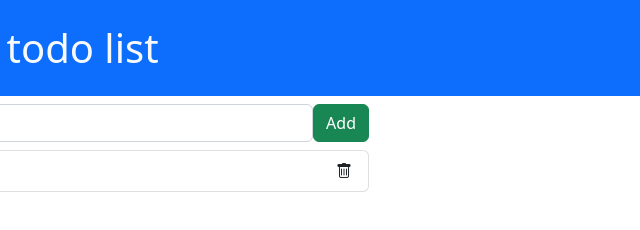
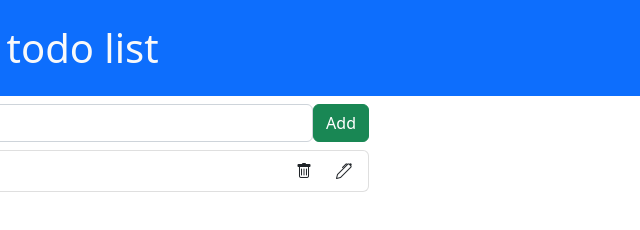
Before and after one commit to idrisay/todo-list-pure-js, a plain HTML site: page index.html in a window 1280 px wide. Shown: the full height of the page, 591-1231 px from the left. Drawn offline with nearby package versions, Linux system fonts and the light colour scheme.

Commit message:
add delete todo

```diff
--- a/script.js
+++ b/script.js
@@ -21,12 +21,19 @@ addBtn.onclick = () => {
 
 const showTodos = (tds) => {
   todoList.innerHTML = "";
-  tds.forEach((element) => {
-    todoList.innerHTML +=
-      '<p class="list-group-item list-group-item-action mb-0 d-flex justify-content-between">' +
-      element.todo +
-      "<i onclick='deleteTodo(" + element.id + ")' class='bi bi-trash' style='cursor:pointer'></i></p>";
-  });
+  if (tds.length == 0) {
+    todoList.innerHTML =
+      '<p class="text-danger text-center">There is no todo.</p>';
+  } else {
+    tds.forEach((element) => {
+      todoList.innerHTML +=
+        '<div class="list-group-item list-group-item-action mb-0 d-flex justify-content-between">' +
+        element.todo +
+        "<div><i onclick='deleteTodo(" +
+        element.id +
+        ")' class='bi bi-trash p-4' style='cursor:pointer;'></i><i class='bi bi-pen'></i></div></div>";
+    });
+  }
 };
 
 window.onload = () => {
@@ -34,7 +41,7 @@ window.onload = () => {
 };
 
 const deleteTodo = (id) => {
-    const result = todos.filter(todo => todo.id !== id);
-    todos = result
-    showTodos(todos)
-}
+  const result = todos.filter((todo) => todo.id !== id);
+  todos = result;
+  showTodos(todos);
+};
```
Also changed, not shown: index.html (+2 -0 lines).
